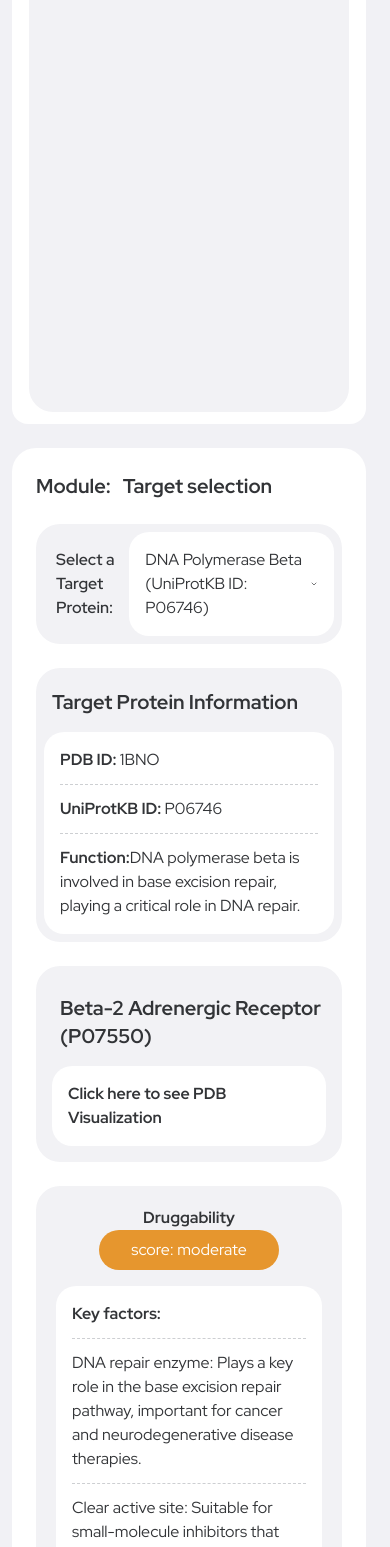
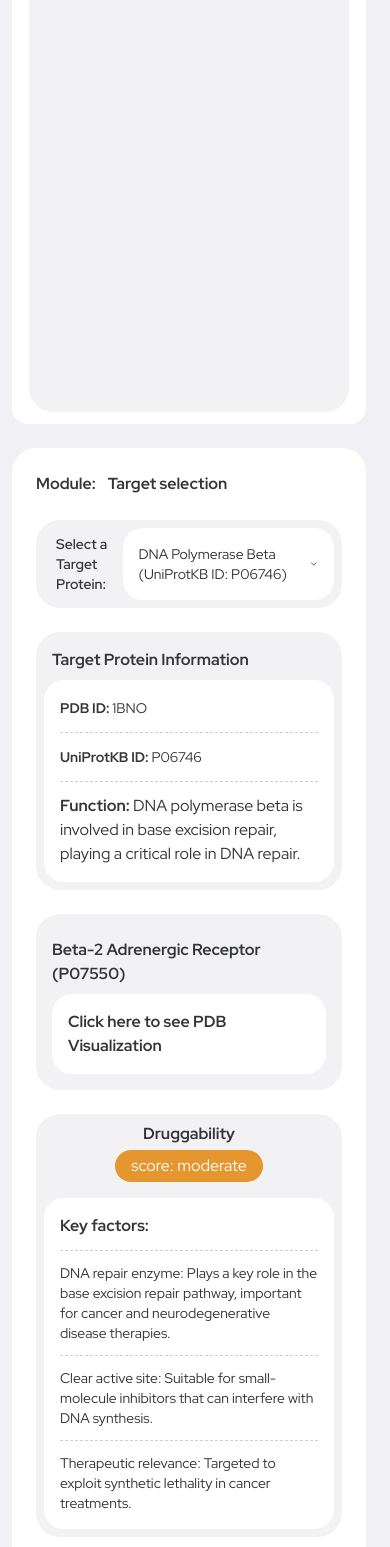
Before and after one commit to andikaflying/orbit-nest, a React (Vite) app: page /workflow in a window 390 px wide. Shown: the part 432-1979 px from the top of the page. Built offline with nearby package versions, Linux system fonts and the light colour scheme; the HTML template or start-up script is replaced by a standard one.

Commit message:
fix: fix responsive UI

```diff
--- a/src/components/ProjectCard.tsx
+++ b/src/components/ProjectCard.tsx
@@ -76,9 +76,11 @@ const ProjectCard: React.FC<ProjectCardProps> = ({
             ))}
           </div>
 
-          <h3 className="font-konkhmer text-base text-kumi-black">{title}</h3>
+          <h3 className="font-konkhmer text-xs lg:text-base text-kumi-black">
+            {title}
+          </h3>
 
-          <p className="font-red-hat text-sm text-kumi-gray-400">
+          <p className="font-red-hat text-xs lg:text-sm text-kumi-gray-400">
             {lastEdited}
           </p>
         </div>
--- a/src/pages/PDBVisualizationPage.tsx
+++ b/src/pages/PDBVisualizationPage.tsx
@@ -1,5 +1,4 @@
 import DNAPolymeraseViewer from "@/components/DNAPolymeraseViewer";
-import EnhancedProteinViewer from "@/components/EnhancedProteinViewer";
 
 const PDBVisualizationPage = () => {
   return <DNAPolymeraseViewer />;
--- a/src/pages/WorkflowVisualization.tsx
+++ b/src/pages/WorkflowVisualization.tsx
@@ -107,7 +107,7 @@ const WorkflowVisualization: React.FC = () => {
             >
               <ChevronLeft className="w-4 h-4 text-kumi-black" />
             </Button>
-            <h2 className="ml-2 flex items-center font-poppins text-sm lg:text-xl font-semibold text-kumi-black">
+            <h2 className="ml-2 flex items-center font-poppins text-md lg:text-xl font-semibold text-kumi-black">
               QSPR Project
             </h2>
           </div>
@@ -159,10 +159,10 @@ const WorkflowVisualization: React.FC = () => {
       <div className={cn("flex-1 m-3", hideMain ? "hidden" : "flex")}>
         <div className="bg-white rounded-3xl p-6 h-full">
           <div className="flex items-center gap-3 mb-6">
-            <h2 className="font-red-hat text-xl font-bold text-kumi-black">
+            <h2 className="font-red-hat text-md lg:text-xl font-bold text-kumi-black">
               Module:
             </h2>
-            <h2 className="font-red-hat text-xl font-bold text-kumi-black">
+            <h2 className="font-red-hat text-md lg:text-xl font-bold text-kumi-black">
               Target selection
             </h2>
           </div>
@@ -172,11 +172,11 @@ const WorkflowVisualization: React.FC = () => {
             <div>
               <div className="bg-kumi-gray-100 rounded-3xl p-2 mb-6">
                 <div className="flex items-center justify-between">
-                  <span className="ml-3 font-red-hat text-base font-semibold text-kumi-black">
+                  <span className="ml-3 font-red-hat text-sm lg:text-xl font-semibold text-kumi-black">
                     Select a Target Protein:
                   </span>
                   <div className="bg-white rounded-[20px] px-4 py-4 flex items-center justify-between w-[432px]">
-                    <span className="font-red-hat text-base text-kumi-black">
+                    <span className="font-red-hat text-sm lg:text-xl text-kumi-black">
                       {proteinData?.proteinName}
                     </span>
                     <ChevronDown className="w-4 h-4 text-kumi-black" />
@@ -184,31 +184,31 @@ const WorkflowVisualization: React.FC = () => {
                 </div>
               </div>
               <div className="bg-kumi-gray-100 rounded-3xl p-2">
-                <h3 className="font-red-hat text-xl font-bold text-kumi-black mb-4 ml-2 mt-3">
+                <h3 className="font-red-hat text-md lg:text-xl font-bold text-kumi-black my-2 lg:mb-4 ml-2 lg:mt-3">
                   Target Protein Information
                 </h3>
                 <div className="bg-white rounded-[20px] p-4 space-y-3">
                   <div>
-                    <span className="font-red-hat text-base font-bold text-kumi-black">
+                    <span className="font-red-hat text-sm lg:text-base font-bold text-kumi-black">
                       PDB ID:{" "}
                     </span>
-                    <span className="font-red-hat text-base text-kumi-black">
+                    <span className="font-red-hat text-sm lg:text-base text-kumi-black">
                       {proteinData?.PDBID}
                     </span>
                   </div>
                   <hr className="border-dashed border-kumi-gray-200" />
                   <div>
-                    <span className="font-red-hat text-base font-bold text-kumi-black">
+                    <span className="font-red-hat text-sm lg:text-base font-bold text-kumi-black">
                       UniProtKB ID:{" "}
                     </span>
-                    <span className="font-red-hat text-base text-kumi-black">
+                    <span className="font-red-hat text-sm lg:text-base text-kumi-black">
                       {proteinData?.UniProtKBID}
                     </span>
                   </div>
                   <hr className="border-dashed border-kumi-gray-200" />
                   <div>
                     <span className="font-red-hat text-base font-bold text-kumi-black">
-                      Function:
+                      Function:{" "}
                     </span>
                     <span className="font-red-hat text-base text-kumi-black">
                       {proteinData?.function}
@@ -218,7 +218,7 @@ const WorkflowVisualization: React.FC = () => {
               </div>
               {/* Protein Structure Visualization */}
               <div className="mt-6 bg-kumi-gray-100 rounded-3xl rounded-3xl p-4">
-                <h3 className="font-red-hat text-xl font-bold text-kumi-black mb-4 ml-2 mt-3">
+                <h3 className="font-red-hat text-md lg:text-xl font-bold text-kumi-black my-2 lg:mb-4 lg:mt-3">
                   Beta-2 Adrenergic Receptor (P07550)
                 </h3>
                 <div
@@ -237,12 +237,12 @@ const WorkflowVisualization: React.FC = () => {
             {/* Druggability and Known Modulators */}
             <div className="space-y-6">
               {/* Druggability */}
-              <div className="bg-kumi-gray-100 rounded-3xl p-5 w-full">
+              <div className="bg-kumi-gray-100 rounded-3xl p-2 lg:p-5 w-full">
                 <div className="flex items-center justify-between mb-4 flex-col 2xl:flex-row">
-                  <h3 className="font-red-hat text-md 2xl:text-lg font-bold text-kumi-black">
+                  <h3 className="font-red-hat text-md 2xl:text-lg font-bold text-kumi-black mb-1 2xl:mb-0">
                     Druggability
                   </h3>
-                  <div className="bg-kumi-orange text-white px-8 py-2 rounded-full">
+                  <div className="bg-kumi-orange text-white px-4 lg:px-8 py-1 lg:py-2 rounded-full">
                     <span className="font-red-hat text-md 2xl:text-lg">
                       score: {proteinData?.druggabilityScore}
                     </span>
@@ -258,7 +258,7 @@ const WorkflowVisualization: React.FC = () => {
                       <>
                         <p
                           key={`key-factor-${index}`}
-                          className="font-red-hat text-base text-kumi-black"
+                          className="font-red-hat text-sm lg:text-base text-kumi-black"
                         >
                           {factor}
                         </p>
@@ -272,13 +272,9 @@ const WorkflowVisualization: React.FC = () => {
               </div>
 
               {/* Known Modulators */}
-              <div className="bg-kumi-gray-100 rounded-3xl p-5">
-                <h3 className="font-red-hat text-xl font-bold text-kumi-black mb-4">
-                  Known Modulators
-                </h3>
               <div className="bg-white rounded-[20px] overflow-hidden">
-                  {/* Table Header */}
-                  <div className="grid grid-cols-4 bg-kumi-gray-50 rounded-t-[20px]">
+                {/* Table Header - Hidden on mobile */}
+                <div className="hidden md:grid grid-cols-4 bg-kumi-gray-50 rounded-t-[20px]">
                   <div className="p-4 font-red-hat text-base font-medium text-kumi-black">
                     Compound
                   </div>
@@ -292,7 +288,9 @@ const WorkflowVisualization: React.FC = () => {
                     Clinical Stage
                   </div>
                 </div>
-                  {/* Table Rows */}
+
+                {/* Table Rows - Desktop */}
+                <div className="hidden md:block">
                   {proteinData?.modulator?.map((row, index) => (
                     <div
                       key={index}
@@ -313,6 +311,49 @@ const WorkflowVisualization: React.FC = () => {
                     </div>
                   ))}
                 </div>
+
+                {/* Card Layout - Mobile */}
+                <div className="md:hidden space-y-3 p-3">
+                  {proteinData?.modulator?.map((row, index) => (
+                    <div
+                      key={index}
+                      className="bg-gray-50 rounded-lg p-3 space-y-2"
+                    >
+                      <div className="flex justify-between">
+                        <span className="font-red-hat text-sm font-bold text-kumi-black">
+                          Compound:
+                        </span>
+                        <span className="font-red-hat text-sm text-kumi-black">
+                          {row.compound}
+                        </span>
+                      </div>
+                      <div className="flex justify-between">
+                        <span className="font-red-hat text-sm font-bold text-kumi-black">
+                          Type:
+                        </span>
+                        <span className="font-red-hat text-sm text-kumi-black">
+                          {row.type}
+                        </span>
+                      </div>
+                      <div className="flex justify-between">
+                        <span className="font-red-hat text-sm font-bold text-kumi-black">
+                          Potency:
+                        </span>
+                        <span className="font-red-hat text-sm text-kumi-black">
+                          {row.potency}
+                        </span>
+                      </div>
+                      <div className="flex justify-between">
+                        <span className="font-red-hat text-sm font-bold text-kumi-black">
+                          Clinical Stage:
+                        </span>
+                        <span className="font-red-hat text-sm text-kumi-black">
+                          {row.clinicalStage}
+                        </span>
+                      </div>
+                    </div>
+                  ))}
+                </div>
               </div>
             </div>
           </div>
```
Also changed, not shown: src/pages/ProjectsDashboard.tsx (+4 -4 lines). Lines whose indentation alone changed are shown as unchanged.
